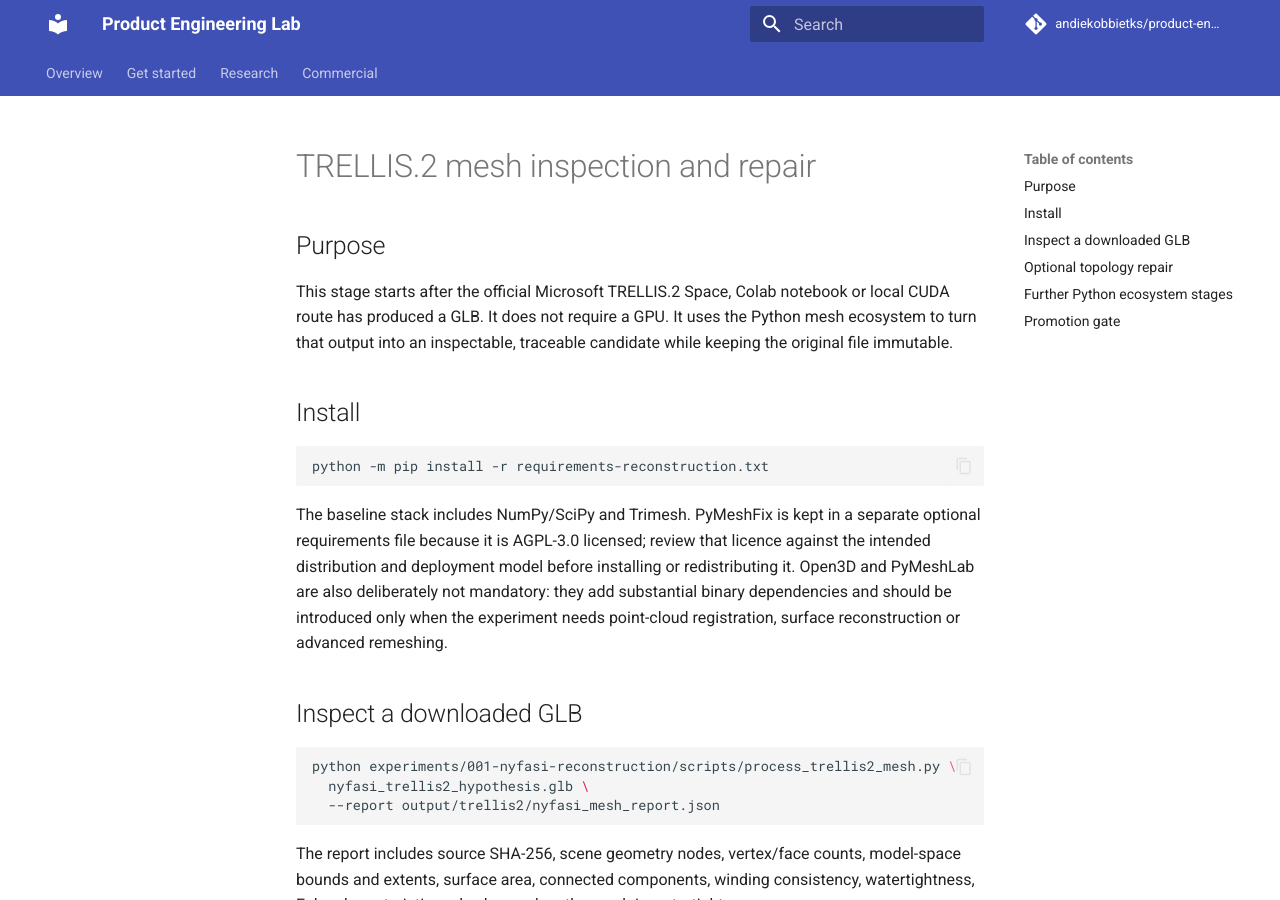
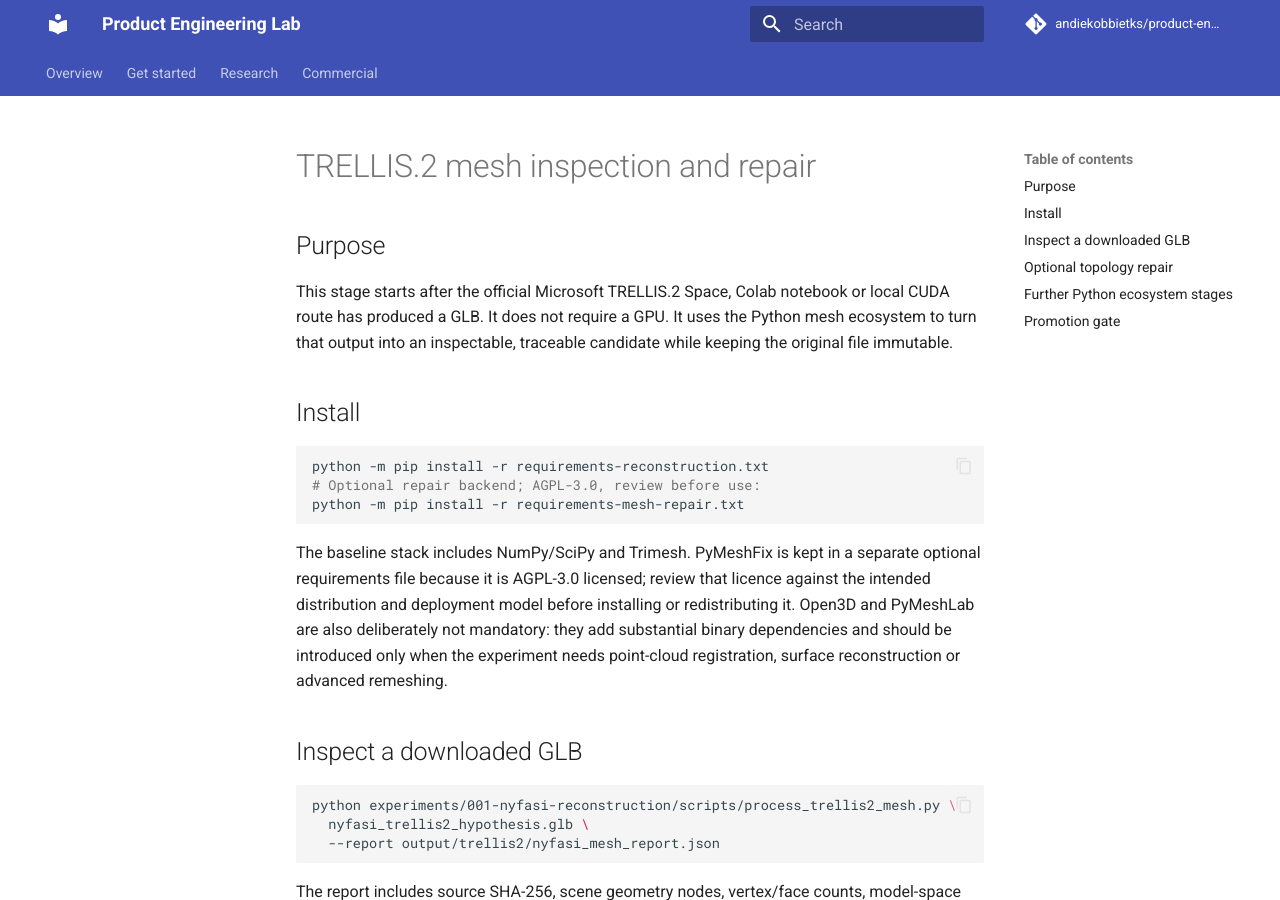
Before and after one commit to andiekobbietks/product-engineering-lab, an MkDocs documentation site: the page built from docs/experiments/trellis2-mesh-processing.md, in a window 1280 px wide and 900 px high. Built offline with MkDocs 1.6.1 and Material for MkDocs 9.7.7, drawn with Linux system fonts in a browser that asks for light colours; comment, search, counter and statistics services are not loaded.

Commit message:
docs: add optional repair install instructions

````diff
--- a/docs/experiments/trellis2-mesh-processing.md
+++ b/docs/experiments/trellis2-mesh-processing.md
@@ -8,6 +8,8 @@ This stage starts after the official Microsoft TRELLIS.2 Space, Colab notebook o
 
 ```bash
 python -m pip install -r requirements-reconstruction.txt
+# Optional repair backend; AGPL-3.0, review before use:
+python -m pip install -r requirements-mesh-repair.txt
 ```
 
 The baseline stack includes NumPy/SciPy and Trimesh. PyMeshFix is kept in a separate optional requirements file because it is AGPL-3.0 licensed; review that licence against the intended distribution and deployment model before installing or redistributing it. Open3D and PyMeshLab are also deliberately not mandatory: they add substantial binary dependencies and should be introduced only when the experiment needs point-cloud registration, surface reconstruction or advanced remeshing.
````
